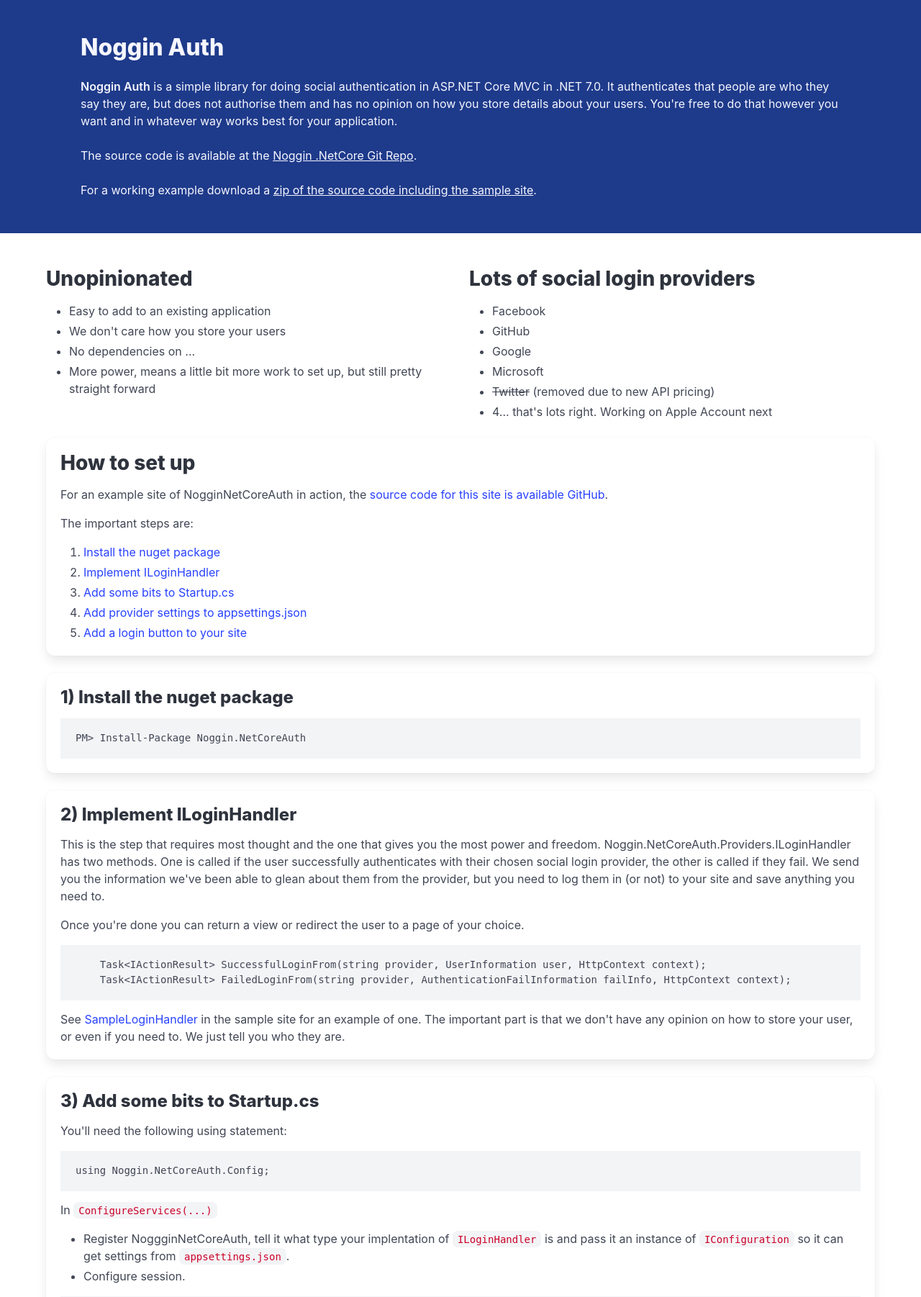
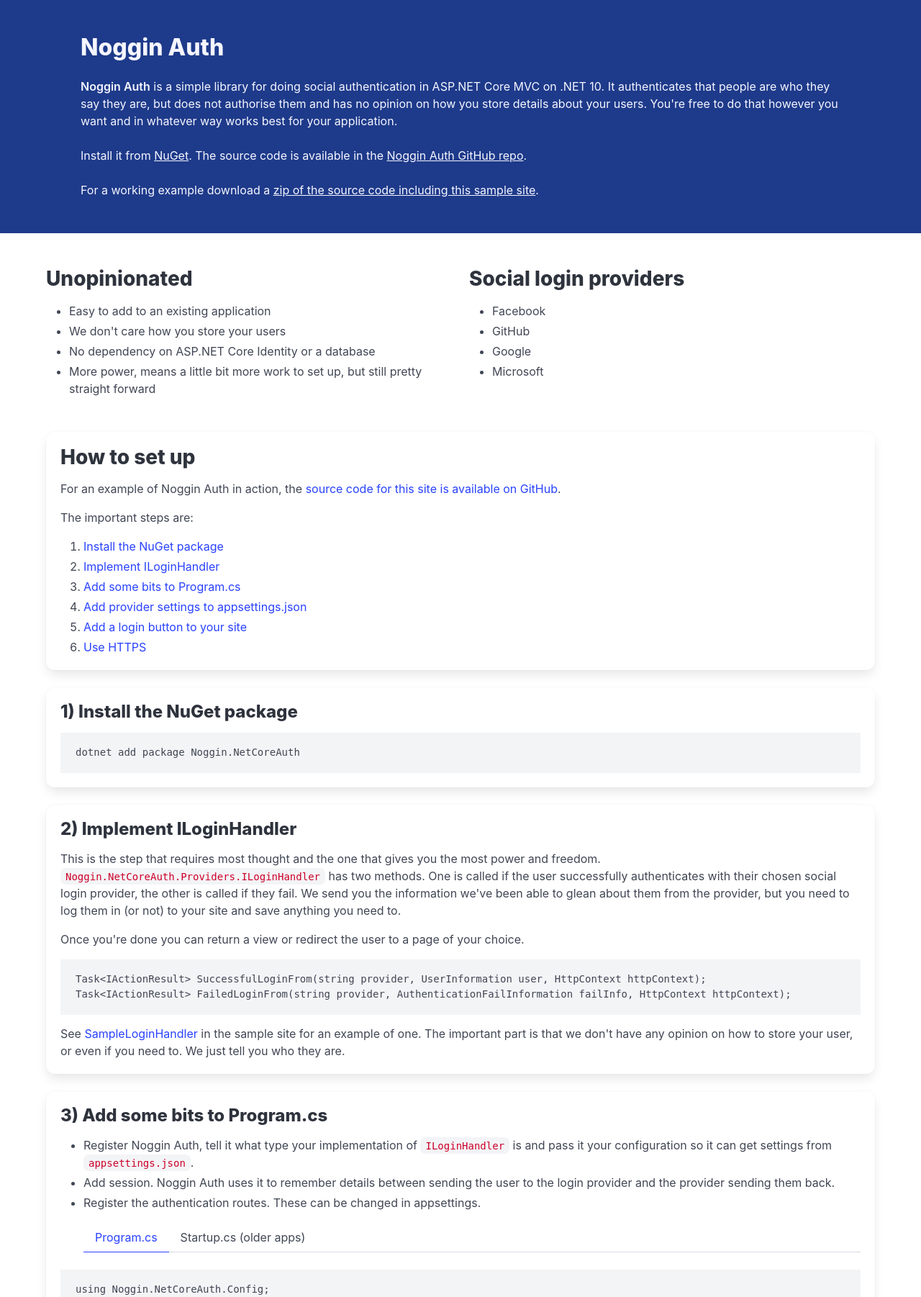
Before and after one commit to nogginbox/NogginAuth, an ASP.NET Core app: page / in a window 1280 px wide. Shown: the part 62-1864 px from the top of the page at 72% size. Run offline with ASP.NET Core 8, Linux system fonts and the light colour scheme.

Commit message:
Update sample site content
- .NET 10, NuGet link, repo and zip links point at main
- Finish the dependencies bullet; list only supported providers
- Setup steps renumbered 1-6 and matched to the current library:
  dotnet add package, Program.cs with a Startup.cs tab,
  AddDistributedMemoryCache, MapNogginNetAuthRoutes(app.Services)
- appsettings: add Microsoft, callback URL to register, keeping
  secrets out of source control, default routes and optional
  per-provider settings (CallbackUrlHost, CallbackIsHttps, templates)
- Tag helper import fixed; attributes like class pass through
- General HTTPS advice instead of the IIS SSL post
- Typos fixed; sample config uses "GitHub"

Co-Authored-By: Claude Opus 5.5 <noreply@anthropic.com>

```diff
--- a/Noggin.SampleSite/Views/Home/Index.cshtml
+++ b/Noggin.SampleSite/Views/Home/Index.cshtml
@@ -6,9 +6,9 @@
     <section class="hero is-link">
         <div class="hero-body container">
             <h1 class="title">Noggin Auth</h1>
-            <p class="block"><strong>Noggin Auth</strong> is a simple library for doing social authentication in ASP.NET Core MVC in .NET 7.0. It authenticates that people are who they say they are, but does not authorise them and has no opinion on how you store details about your users. You're free to do that however you want and in whatever way works best for your application.</p>
-            <p class="block">The source code is available at the <a href="https://github.com/NogginBox/NogginAuth">Noggin .NetCore Git Repo</a>.</p>
-            <p class="block">For a working example download a <a href="https://github.com/NogginBox/NogginAuth/archive/master.zip">zip of the source code including the sample site</a>.</p>
+            <p class="block"><strong>Noggin Auth</strong> is a simple library for doing social authentication in ASP.NET Core MVC on .NET 10. It authenticates that people are who they say they are, but does not authorise them and has no opinion on how you store details about your users. You're free to do that however you want and in whatever way works best for your application.</p>
+            <p class="block">Install it from <a href="https://www.nuget.org/packages/Noggin.NetCoreAuth">NuGet</a>. The source code is available in the <a href="https://github.com/NogginBox/NogginAuth">Noggin Auth GitHub repo</a>.</p>
+            <p class="block">For a working example download a <a href="https://github.com/NogginBox/NogginAuth/archive/main.zip">zip of the source code including this sample site</a>.</p>
         </div>
     </section>
 }
@@ -19,89 +19,130 @@
         <ul>
             <li>Easy to add to an existing application</li>
             <li>We don't care how you store your users</li>
-            <li>No dependencies on ...</li>
+            <li>No dependency on ASP.NET Core Identity or a database</li>
             <li>More power, means a little bit more work to set up, but still pretty straight forward</li>
         </ul>
     </section>
     <section class="column content">
-        <h2>Lots of social login providers</h2>
+        <h2>Social login providers</h2>
         <ul>
             <li>Facebook</li>
             <li>GitHub</li>
             <li>Google</li>
             <li>Microsoft</li>
-            <li><del>Twitter</del> (removed due to new API pricing)</li>
-            <li>4... that's lots right. Working on Apple Account next</li>
         </ul>
     </section>
 </div>
 
 <section class="box content">
     <h2>How to set up</h2>
-    <p>For an example site of NogginNetCoreAuth in action, the <a href="https://github.com/NogginBox/NogginAuth/tree/master/Noggin.SampleSite">source code for this site is available GitHub</a>.</p>
+    <p>For an example of Noggin Auth in action, the <a href="https://github.com/NogginBox/NogginAuth/tree/main/Noggin.SampleSite">source code for this site is available on GitHub</a>.</p>
     <p>The important steps are:</p>
     <ol>
-        <li><a href="#nuget">Install the nuget package</a></li>
+        <li><a href="#nuget">Install the NuGet package</a></li>
         <li><a href="#ILoginHandler">Implement ILoginHandler</a></li>
-        <li><a href="#startupcs">Add some bits to Startup.cs</a></li>
+        <li><a href="#program">Add some bits to Program.cs</a></li>
         <li><a href="#appsettings">Add provider settings to appsettings.json</a></li>
         <li><a href="#loginButton">Add a login button to your site</a></li>
+        <li><a href="#https">Use HTTPS</a></li>
     </ol>
 </section>
 
 <section class="box content" id="nuget">
-    <h3>1) Install the nuget package</h3>
-    <pre>PM> Install-Package Noggin.NetCoreAuth</pre>
+    <h3>1) Install the NuGet package</h3>
+    <pre>dotnet add package Noggin.NetCoreAuth</pre>
 </section>
 
 <section class="box content" id="ILoginHandler">
     <h3>2) Implement ILoginHandler</h3>
-    <p>This is the step that requires most thought and the one that gives you the most power and freedom. Noggin.NetCoreAuth.Providers.ILoginHandler has two methods. One is called if the user successfully authenticates with their chosen social login provider, the other is called if they fail. We send you the information we've been able to glean about them from the provider, but you need to log them in (or not) to your site and save anything you need to.</p>
+    <p>This is the step that requires most thought and the one that gives you the most power and freedom. <code>Noggin.NetCoreAuth.Providers.ILoginHandler</code> has two methods. One is called if the user successfully authenticates with their chosen social login provider, the other is called if they fail. We send you the information we've been able to glean about them from the provider, but you need to log them in (or not) to your site and save anything you need to.</p>
     <p>Once you're done you can return a view or redirect the user to a page of your choice.</p>
     <pre>
-    Task&lt;IActionResult&gt; SuccessfulLoginFrom(string provider, UserInformation user, HttpContext context);
-    Task&lt;IActionResult&gt; FailedLoginFrom(string provider, AuthenticationFailInformation failInfo, HttpContext context);
+Task&lt;IActionResult&gt; SuccessfulLoginFrom(string provider, UserInformation user, HttpContext httpContext);
+Task&lt;IActionResult&gt; FailedLoginFrom(string provider, AuthenticationFailInformation failInfo, HttpContext httpContext);
 </pre>
-    <p>See <a href="https://github.com/NogginBox/NogginAuth/blob/master/Noggin.SampleSite/SampleLoginHandler.cs">SampleLoginHandler</a> in the sample site for an example of one. The important part is that we don't have any opinion on how to store your user, or even if you need to. We just tell you who they are.</p>
+    <p>See <a href="https://github.com/NogginBox/NogginAuth/blob/main/Noggin.SampleSite/SampleLoginHandler.cs">SampleLoginHandler</a> in the sample site for an example of one. The important part is that we don't have any opinion on how to store your user, or even if you need to. We just tell you who they are.</p>
 </section>
 
-<section class="box content" id="startupcs">
-    <h3>3) Add some bits to Startup.cs</h3>
-    <p>You'll need the following using statement:</p>
-    <pre>using Noggin.NetCoreAuth.Config;</pre>
+<section class="box content" id="program">
+    <h3>3) Add some bits to Program.cs</h3>
+    <ul>
+        <li>Register Noggin Auth, tell it what type your implementation of <code>ILoginHandler</code> is and pass it your configuration so it can get settings from <code>appsettings.json</code>.</li>
+        <li>Add session. Noggin Auth uses it to remember details between sending the user to the login provider and the provider sending them back.</li>
+        <li>Register the authentication routes. These can be changed in appsettings.</li>
+    </ul>
 
-    <p>In <code>ConfigureServices(...)</code></p>
+    <div class="tabs" data-tabs>
         <ul>
-        <li>Register NoggginNetCoreAuth, tell it what type your implentation of
-            <code>ILoginHandler</code> is and pass it an instance of
-            <code>IConfiguration</code> so it can get settings from
-            <code>appsettings.json</code>.</li>
-        <li>Configure session.</li>
+            <li class="is-active"><a data-tab="program-cs">Program.cs</a></li>
+            <li><a data-tab="startup-cs">Startup.cs (older apps)</a></li>
         </ul>
+    </div>
+
+    <div data-tab-panel="program-cs">
         <pre>
+using Noggin.NetCoreAuth.Config;
+
+var builder = WebApplication.CreateBuilder(args);
+
+// Point Noggin Auth at your login handler
+builder.Services.AddNogginNetCoreAuth&lt;YourLoginHandler&gt;(builder.Configuration);
+
+// Noggin Auth requires session to persist details between the first and second call to login providers
+builder.Services.AddDistributedMemoryCache();
+builder.Services.AddSession(options =>
+{
+    options.IdleTimeout = TimeSpan.FromMinutes(25);
+    options.Cookie.HttpOnly = true;
+    options.Cookie.Name = ".What.ever.you.want.to.call.your.cookie";
+});
+
+builder.Services.AddControllersWithViews();
+// ...
+
+var app = builder.Build();
+
+app.UseRouting();
+app.UseSession();
+
+// Order here is important (authorization must be after authentication as it needs an authenticated user to check)
+app.UseAuthentication();
+app.UseAuthorization();
+
+app.MapControllerRoute(
+    name: "default",
+    pattern: "{controller=Home}/{action=Index}/{id?}");
+
+// Register the Noggin Auth login and callback routes
+app.MapNogginNetAuthRoutes(app.Services);
+
+app.Run();
+</pre>
+    </div>
+
+    <div data-tab-panel="startup-cs" hidden>
+        <pre>
+using Noggin.NetCoreAuth.Config;
+
 public void ConfigureServices(IServiceCollection services)
 {
-    // Point NogginAuth at you Login Handler
-    services.AddNogginNetCoreAuth&lt;YourFunkyLoginHandler&gt;(Configuration);
+    // Point Noggin Auth at your login handler
+    services.AddNogginNetCoreAuth&lt;YourLoginHandler&gt;(Configuration);
 
-    // Configure session. Noggin Auth requires session to persists details between first and second call to login providers
+    // Noggin Auth requires session to persist details between the first and second call to login providers
+    services.AddDistributedMemoryCache();
     services.AddSession(options =>
     {
         options.IdleTimeout = TimeSpan.FromMinutes(25);
         options.Cookie.HttpOnly = true;
         options.Cookie.Name = ".What.ever.you.want.to.call.your.cookie";
     });
+
+    services.AddControllersWithViews();
     // ...
 }
-</pre>
 
-    <p>In <code>Configure(...)</code></p>
-    <ul>
-        <li>Where you register your routes you'll need to register the authentication routes. These can be modified in appsettings.</li>
-        <li>Enable session.</li>
-    </ul>
-    <pre>
-public void Configure(IApplicationBuilder app, IHostingEnvironment env, ILoggerFactory loggerFactory)
+public void Configure(IApplicationBuilder app, IWebHostEnvironment env)
 {
     // ...
 
@@ -112,24 +153,31 @@ public void Configure(IApplicationBuilder app, IHostingEnvironment env, ILoggerF
     app.UseAuthentication();
     app.UseAuthorization();
 
-    // ...
-
     app.UseEndpoints(endpoints =>
     {
         endpoints.MapControllerRoute(
             name: "default",
             pattern: "{controller=Home}/{action=Index}/{id?}");
 
+        // Register the Noggin Auth login and callback routes
         endpoints.MapNogginNetAuthRoutes(app.ApplicationServices);
     });
 }
 </pre>
+    </div>
 </section>
 
 <section class="box content" id="appsettings">
-    <h3>5) Add provider settings to appsettings.json</h3>
-    <p>This is where you say which providers you want to use and to fill in your developer credentials. You need to register an API key for each provider you want to use.</p>
-    <p>Add a x section to your appsettings like this:</p>
+    <h3>4) Add provider settings to appsettings.json</h3>
+    <p>This is where you say which providers you want to use and fill in your developer credentials. You need to register an app with each provider you want to use:</p>
+    <ul>
+        <li><a href="https://developers.facebook.com/">Facebook Developer Site</a></li>
+        <li><a href="https://github.com/settings/developers">GitHub Developer Settings</a></li>
+        <li><a href="https://console.cloud.google.com/apis/credentials">Google API Credentials</a></li>
+        <li><a href="https://entra.microsoft.com/">Microsoft Entra App Registrations</a></li>
+    </ul>
+    <p>When you register, give the provider your callback URL. With the settings below, the GitHub one would be <code>https://your-site/auth/github/callback</code>.</p>
+    <p>Add a <code>NogginNetAuth</code> section to your appsettings like this:</p>
     <pre>
 "NogginNetAuth": {
     "Providers": [
@@ -141,7 +189,7 @@ public void Configure(IApplicationBuilder app, IHostingEnvironment env, ILoggerF
             }
         },
         {
-            "Name": "Github",
+            "Name": "GitHub",
             "Api": {
                 "PublicKey": "...",
                 "PrivateKey": "..."
@@ -153,30 +201,54 @@ public void Configure(IApplicationBuilder app, IHostingEnvironment env, ILoggerF
                 "PublicKey": "...",
                 "PrivateKey": "..."
             }
+        },
+        {
+            "Name": "Microsoft",
+            "Api": {
+                "PublicKey": "...",
+                "PrivateKey": "..."
+            }
         }
     ],
     "DefaultRedirectTemplate": "auth/{provider}",
-	"DefaultCallbackTemplate": "auth/callback/{provider}"
+    "DefaultCallbackTemplate": "auth/{provider}/callback"
 }
 </pre>
-    <p>You will need to register an app with each provider to be able to use them to login. You can register here to get API Keys:</p>
+    <p><code>PublicKey</code> is the client ID (or app ID) and <code>PrivateKey</code> is the client secret. Don't commit your secrets. Keep them in <a href="https://learn.microsoft.com/aspnet/core/security/app-secrets">user secrets</a> when developing and in environment variables or a secret store when deployed.</p>
+    <p>If you leave out the default templates, the routes are <code>auth/redirect/{provider}</code> and <code>auth/callback/{provider}</code>. Each provider can also have these optional settings:</p>
     <ul>
-        <li><a href="https://developers.facebook.com/">Facebook Developer Site</a></li>
-        <li><a href="https://github.com/settings/developers">Github Developer Settings</a></li>
-        <li><a href="https://console.developers.google.com/apis/credentials">Google API Credentials</a></li>
+        <li><code>RedirectTemplate</code> and <code>CallbackTemplate</code>: override the default routes for this provider.</li>
+        <li><code>CallbackUrlHost</code>: the host (and port) to use in the callback URL, e.g. <code>"coreauth.nogginbox.co.uk"</code>. Use this if your site is behind a reverse proxy, where the host can't be detected.</li>
+        <li><code>CallbackIsHttps</code>: <code>true</code> or <code>false</code> to always use HTTPS or HTTP in the callback URL. If not set, it's the same as the request.</li>
     </ul>
 </section>
 
 <section class="box content" id="loginButton">
     <h3>5) Add a login button to your site</h3>
-    <p>So you can use Noggin Core Auth Tag helpers add the following to <code>Views/_ViewImports.cshtml</code>.</p>
-    <pre>@@addTagHelper &quot;*, Noggin.NetCoreAuth&quot;</pre>
+    <p>So you can use the Noggin Auth tag helpers, add the following to <code>Views/_ViewImports.cshtml</code>:</p>
+    <pre>@@addTagHelper *, Noggin.NetCoreAuth</pre>
     <p>Once this is included all you need to do is add:</p>
-    <pre>&lt;auth-link provider=&quot;github&quot;&gt;Github&lt;/auth-link&gt;</pre>
-    <p>This will render an &lt;a&gt; tag with a link to correct place to kick off authentication. You can set <code>provider</code> to be any of your configured providers.</p>
+    <pre>&lt;auth-link provider=&quot;github&quot;&gt;GitHub&lt;/auth-link&gt;</pre>
+    <p>This will render an &lt;a&gt; tag with a link to the correct place to kick off authentication. You can set <code>provider</code> to be any of your configured providers. Any other attributes, such as <code>class</code>, are added to the link.</p>
 </section>
 
-<section class="box content" id="ssl">
-    <h3>6) Optional - Install SSL on your server</h3>
-    <p>Some providers will only work if you have SSL and if your users need to login to your site then chances are that you'd be better off with an SSL cert installed on your site. If you've not already got SSL setup then read my post on <a href="http://www.nogginbox.co.uk/blog/installing-a-free-ssl-cert-on-your-iis-net-core-mvc-website">setting up a free SSL cert on IIS</a>.</p>
+<section class="box content" id="https">
+    <h3>6) Use HTTPS</h3>
+    <p>Most providers will only send users back to an HTTPS callback URL (localhost is usually allowed for development), and if your users log in to your site you should be using HTTPS anyway. If your site is behind a reverse proxy that handles HTTPS, set <code>CallbackIsHttps</code> and <code>CallbackUrlHost</code> so the callback URL is right.</p>
 </section>
+
+@section Scripts {
+    <script>
+        // Switch between the code tabs
+        document.querySelectorAll('[data-tabs] a').forEach(function (tab) {
+            tab.addEventListener('click', function () {
+                tab.closest('ul').querySelectorAll('li').forEach(function (li) {
+                    li.classList.toggle('is-active', li === tab.parentElement);
+                });
+                document.querySelectorAll('[data-tab-panel]').forEach(function (panel) {
+                    panel.hidden = panel.dataset.tabPanel !== tab.dataset.tab;
+                });
+            });
+        });
+    </script>
+}
--- a/Noggin.SampleSite/appsettings.json
+++ b/Noggin.SampleSite/appsettings.json
@@ -16,7 +16,7 @@
         }
       },
       {
-        "Name": "Github",
+        "Name": "GitHub",
         /* https://github.com/settings/developers */
         "Api": {
           /* AKA - Client ID*/
```
Lines whose indentation alone changed are shown as unchanged.
